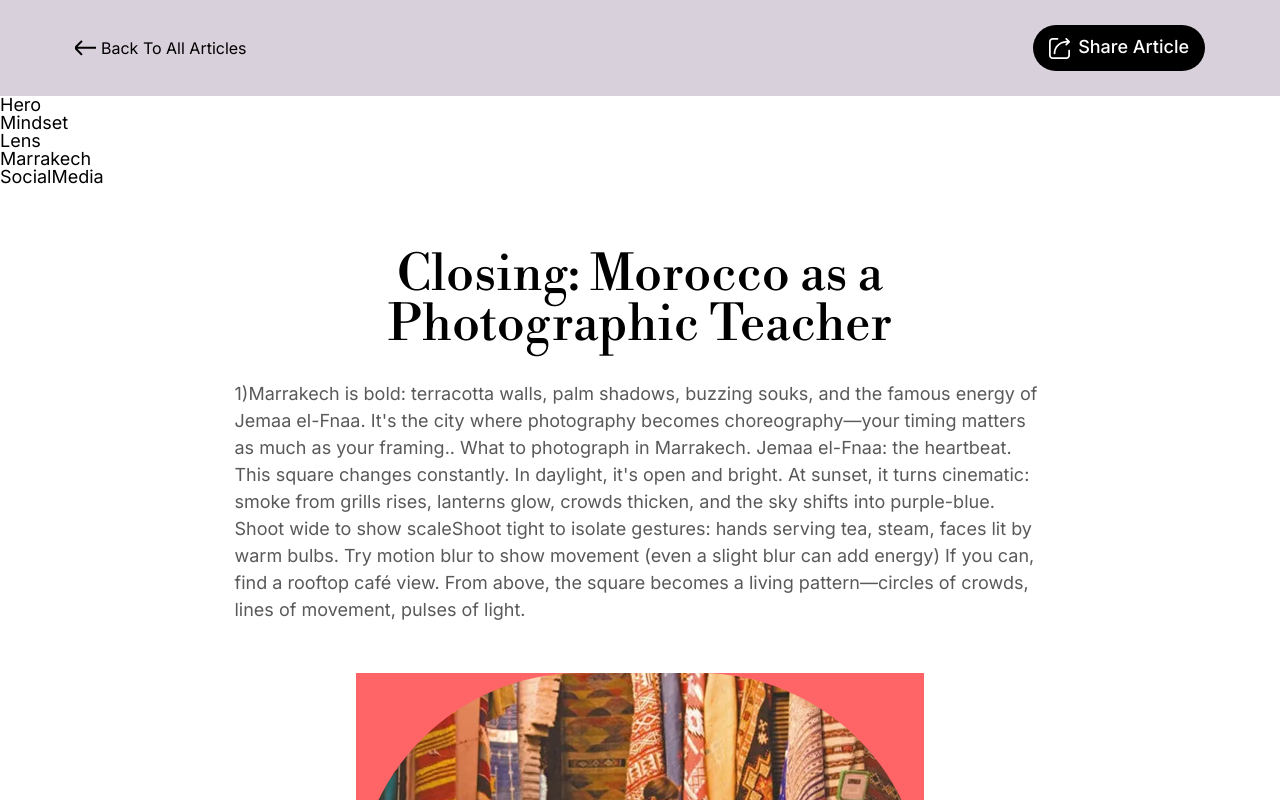
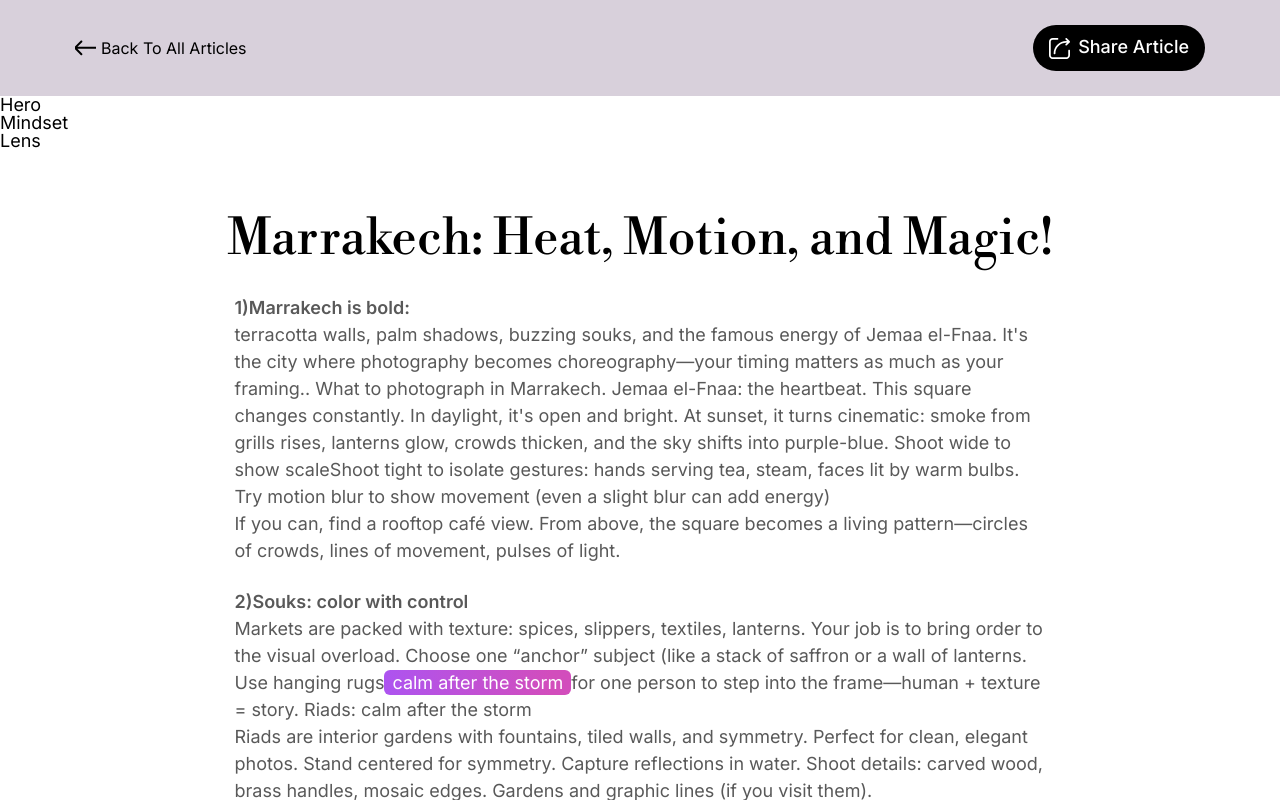
Before and after one commit to EssiJunior/photo-journey-landing, a Next.js app: page / in a window 1280 px wide. Shown: the top 800 px of the page. Built offline with nearby package versions, Linux system fonts and the light colour scheme.

Commit message:
Done Marrakech

```diff
--- a/components/molecules/Section.tsx
+++ b/components/molecules/Section.tsx
@@ -5,11 +5,11 @@ import { SectionProps } from '@/props/components'
 const Section = ({ heading, children, className }: SectionProps) => {
     return (
         <section className={`w-full py-16 px-4.25 sm:px-5.75 ${className}`}>
-            <div className="grid mb-7.5">
+            {heading && <div className="grid mb-7.5">
                 {heading.map((title, i) => (
                     <SectionHeading key={i} title={title} />
                 ))}
-            </div>
+            </div>}
             {children}
         </section>
     )
--- a/containers/Marrakech.tsx
+++ b/containers/Marrakech.tsx
@@ -1,8 +1,29 @@
+import HighlightSectionText from '@/components/atoms/typography/bodies/HighlightSectionText'
+import SectionText from '@/components/atoms/typography/bodies/SectionText'
+import Section from '@/components/molecules/Section'
 import React from 'react'
 
 const Marrakech = () => {
     return (
-        <div>Marrakech</div>
+        <Section heading={['Marrakech: Heat, Motion, and Magic!']}>
+            <div className='mx-auto grid place-items-center gap-6 w-full max-w-[811px]'>
+                <div className='grid'>
+                    <SectionText className='font-semibold!'>1)Marrakech is bold: </SectionText>
+
+                    <SectionText>terracotta walls, palm shadows, buzzing souks, and the famous energy of Jemaa el-Fnaa. It&apos;s the city where photography becomes choreography—your timing matters as much as your framing..  What to photograph in Marrakech. Jemaa el-Fnaa: the heartbeat. This square changes constantly. In daylight, it&apos;s open and bright. At sunset, it turns cinematic: smoke from grills rises, lanterns glow, crowds thicken, and the sky shifts into purple-blue. Shoot wide to show scaleShoot tight to isolate gestures: hands serving tea, steam, faces lit by warm bulbs. Try motion blur to show movement (even a slight blur can add energy)</SectionText>
+
+                    <SectionText>If you can, find a rooftop café view. From above, the square becomes a living pattern—circles of crowds, lines of movement, pulses of light.</SectionText>
+                </div>
+
+                <div className='grid'>
+                    <SectionText className='font-semibold!'>2)Souks: color with control</SectionText>
+
+                    <SectionText>Markets are packed with texture: spices, slippers, textiles, lanterns. Your job is to bring order to the visual overload. Choose one “anchor” subject (like a stack of saffron or a wall of lanterns. Use hanging rugs<HighlightSectionText text='calm after the storm' />for one person to step into the frame—human + texture = story.  Riads: calm after the storm</SectionText>
+
+                    <SectionText>Riads are interior gardens with fountains, tiled walls, and symmetry. Perfect for clean, elegant photos. Stand centered for symmetry. Capture reflections in water. Shoot details: carved wood, brass handles, mosaic edges. Gardens and graphic lines (if you visit them).</SectionText>
+                </div>
+            </div>
+        </Section>
     )
 }
 
--- a/props/components.ts
+++ b/props/components.ts
@@ -9,7 +9,7 @@ type Article = {
 }
 
 type SectionProps = {
-    heading: string[];
+    heading?: string[];
     children: React.ReactNode;
     className?: string;
 }
```
